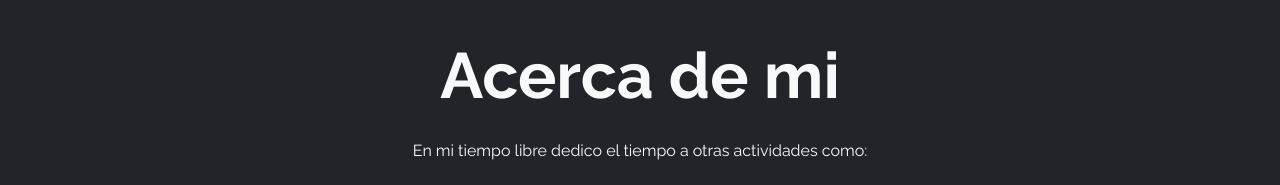
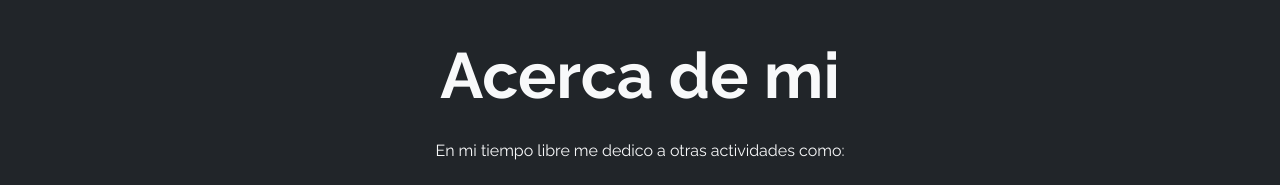
Before and after one commit to castrotp/CurriculumWeb, a plain HTML site: page index.html in a window 1280 px wide. Shown: the part 2000-2185 px from the top of the page. Drawn offline with nearby package versions, Linux system fonts and the light colour scheme; grey boxes are pictures that could not be loaded.

Commit message:
Correción acerca de mi

```diff
--- a/index.html
+++ b/index.html
@@ -167,7 +167,7 @@
       <section id="Acerca-de-mi" class="text-center text-light my-0 p-5 bg-dark">
         <h2 class="display-3 fw-bold my-4">Acerca de mi</h2>
         <p class="my-4">
-            En mi tiempo libre dedico el tiempo a otras actividades como:
+            En mi tiempo libre me dedico a otras actividades como:
         </p>
         <div class="row">
             <div class="col-12 col-md-4" style="text-align: center;">
```
